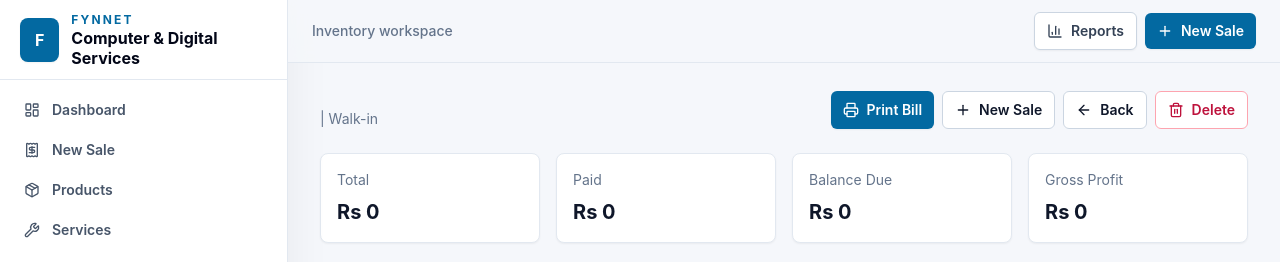
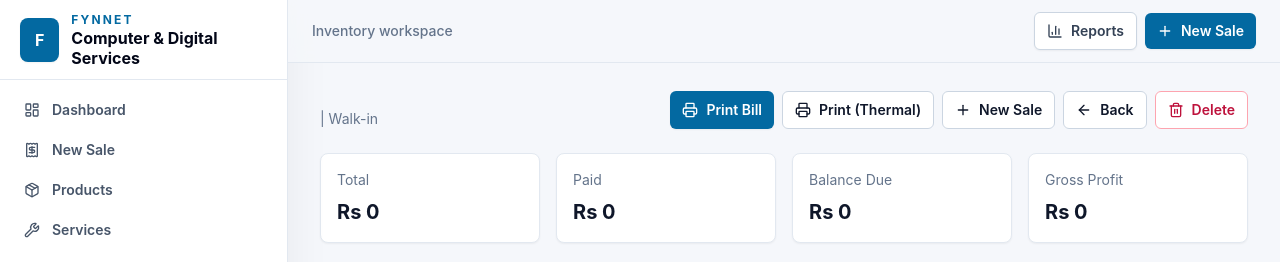
Before and after one commit to sujalnep-12/inventory, a Django app: template templates/inventory/sale_detail.html in a window 1280 px wide. Shown: the top 262 px of the page. Run offline with Django 5.2, Linux system fonts and the light colour scheme; the template is opened without the code that fills it, so the values that code supplies are empty; some libraries are stand-ins or nearby versions.

Commit message:
feat(print): add 'Print (Thermal)' condensed mode and toggle class during print

```diff
--- a/templates/inventory/sale_detail.html
+++ b/templates/inventory/sale_detail.html
@@ -7,7 +7,8 @@
         /* Target A6 portrait: 105mm × 148.5mm */
         @page {
             size: 105mm 148.5mm;
-            margin: 4mm;
+            /* keep zero page margin to avoid browser header/footer collisions; receipt uses internal padding */
+            margin: 0mm;
         }
 
         /* Ensure the viewport for printing matches the physical page */
@@ -59,6 +60,17 @@
             max-height: 100% !important;
         }
 
+        /* Condensed thermal print mode */
+        .thermal-print #receipt-print {
+            font-size: 9px !important;
+            padding: 6px !important;
+            line-height: 1.05 !important;
+        }
+        .thermal-print #receipt-print table th,
+        .thermal-print #receipt-print table td {
+            padding: 2px 6px !important;
+        }
+
         .no-print {
             display: none !important;
         }
@@ -72,6 +84,9 @@
     <div class="flex flex-wrap gap-2 no-print">
         <button id="print-bill" class="inline-flex items-center gap-2 rounded-md bg-sky-700 px-3 py-2 text-sm font-semibold text-white shadow-sm transition hover:bg-sky-800" type="button">
             <i data-lucide="printer" class="h-4 w-4"></i> Print Bill
+        </button>
+        <button id="print-thermal" class="inline-flex items-center gap-2 rounded-md border border-slate-300 bg-white px-3 py-2 text-sm font-semibold hover:bg-slate-50" type="button">
+            <i data-lucide="printer" class="h-4 w-4"></i> Print (Thermal)
         </button>
         <a class="inline-flex items-center gap-2 rounded-md border border-slate-300 bg-white px-3 py-2 text-sm font-semibold hover:bg-slate-50" href="{% url 'sale_create' %}">
             <i data-lucide="plus" class="h-4 w-4"></i> New Sale
@@ -187,7 +202,7 @@ function mmToPx(mm, dpi) {
     return (mm / 25.4) * dpi;
 }
 
-function preparePrintScale() {
+    function preparePrintScale() {
     const receipt = document.getElementById('receipt-print');
     if (!receipt) return;
 
@@ -208,7 +223,10 @@ function preparePrintScale() {
     // compute scale to fit both width and height
     const scaleW = targetPxW / contentW;
     const scaleH = targetPxH / contentH;
-    const scale = Math.min(scaleW, scaleH, 1);
+    // Apply a small safety multiplier to ensure content doesn't spill to a second page
+    const rawScale = Math.min(scaleW, scaleH, 1);
+    const safetyMultiplier = 0.96;
+    const scale = rawScale * safetyMultiplier;
 
     // store original styles to restore later
     receipt.dataset._origTransform = receipt.style.transform || '';
@@ -248,4 +266,17 @@ if (window.matchMedia) {
 window.addEventListener('beforeprint', () => preparePrintScale());
 window.addEventListener('afterprint', () => restorePrintScale());
 </script>
+<script>
+// Thermal print button: apply condensed styles then print
+document.getElementById('print-thermal')?.addEventListener('click', () => {
+    document.body.classList.add('thermal-print');
+    // allow styles to apply before measuring and printing
+    setTimeout(() => window.print(), 120);
+});
+
+// Remove thermal class after printing
+window.addEventListener('afterprint', () => {
+    document.body.classList.remove('thermal-print');
+});
+</script>
 {% endblock %}
```
